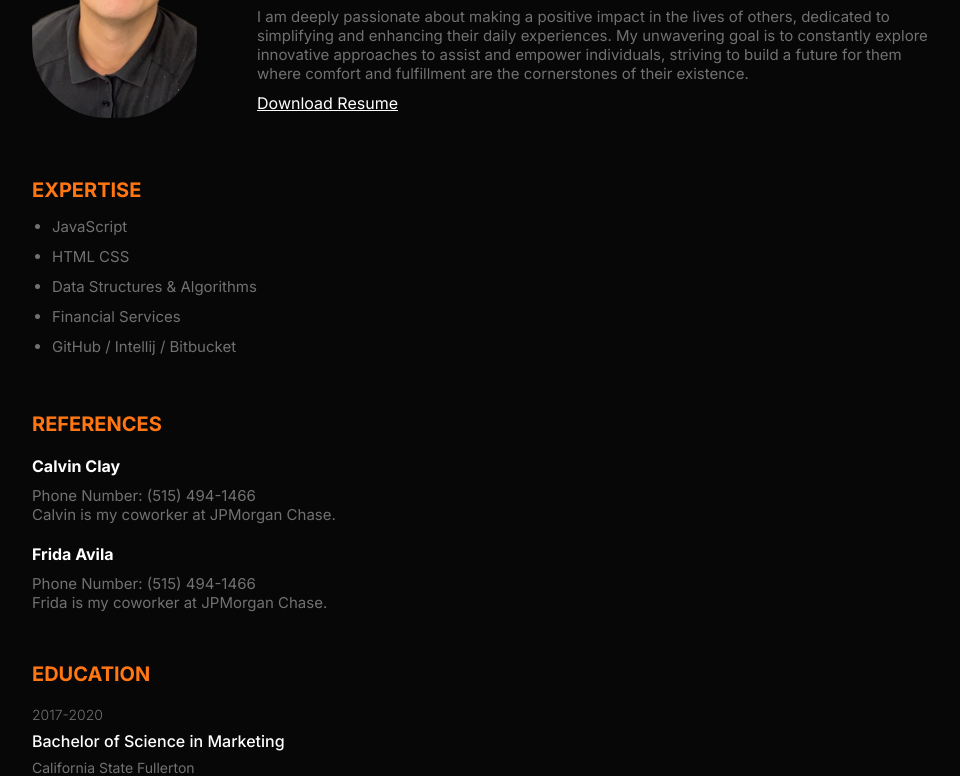
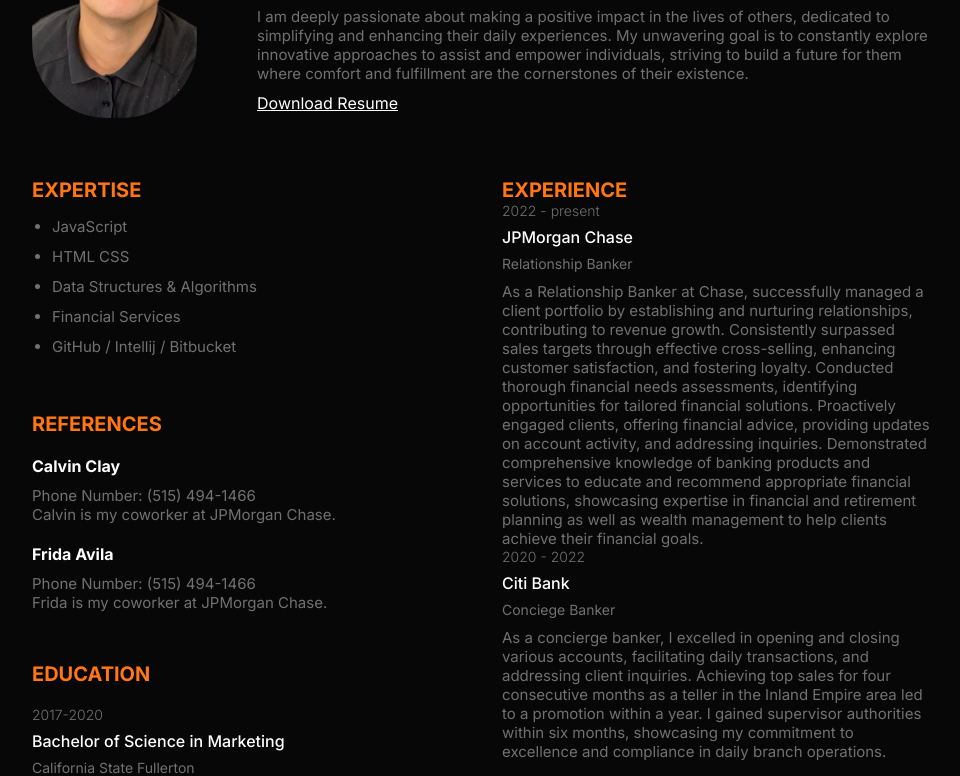
Before and after one commit to Justbeingtai/ChaseResume, a plain HTML site: page index.html in a window 1280 px wide. Shown: the part 198-974 px from the top of the page, without its empty margins (158-1118 px from the left). Drawn offline with Linux system fonts and the light colour scheme.

Commit message:
added Experience html

```diff
--- a/index.html
+++ b/index.html
@@ -89,6 +89,26 @@
                 </div>
             </div>
         </div>
+        <div class="group-2">
+            <div class="exp">
+            <h3 class="title">Experience</h3>
+            <div Class-="exp_item">
+                <p class="item_preTitle">2022 - present</p>
+                <h4 class="item_title">JPMorgan Chase</h4>
+                <p class="item_subtitle">Relationship Banker</p>
+                <p class="description">
+                    As a Relationship Banker at Chase, successfully managed a client portfolio by establishing and nurturing relationships, contributing to revenue growth. Consistently surpassed sales targets through effective cross-selling, enhancing customer satisfaction, and fostering loyalty. Conducted thorough financial needs assessments, identifying opportunities for tailored financial solutions. Proactively engaged clients, offering financial advice, providing updates on account activity, and addressing inquiries. Demonstrated comprehensive knowledge of banking products and services to educate and recommend appropriate financial solutions, showcasing expertise in financial and retirement planning as well as wealth management to help clients achieve their financial goals.
+                </p>
+            </div>
+            <div Class-="exp_item">
+                <p class="item_preTitle">2020 - 2022</p>
+                <h4 class="item_title">Citi Bank</h4>
+                <p class="item_subtitle">Conciege Banker</p>
+                <p class="description">
+                    As a concierge banker, I excelled in opening and closing various accounts, facilitating daily transactions, and addressing client inquiries. Achieving top sales for four consecutive months as a teller in the Inland Empire area led to a promotion within a year. I gained supervisor authorities within six months, showcasing my commitment to excellence and compliance in daily branch operations.
+                </p>
+            </div>
+        </div>
     </div>
 </body>
 </html>
```
